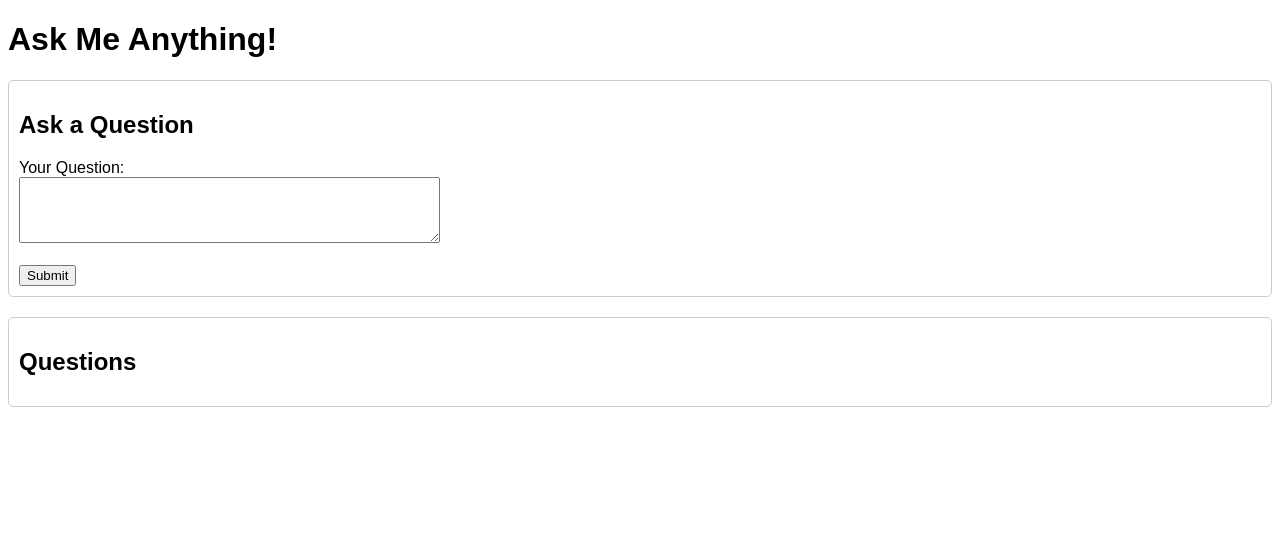
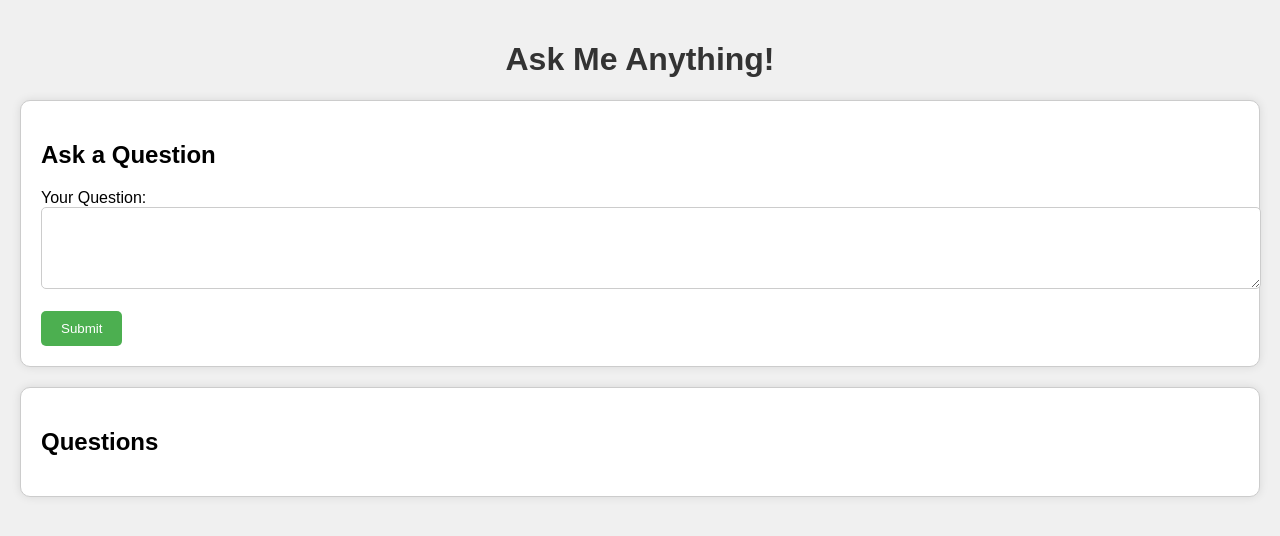
Before and after one commit to Lord9s/Smith-info, a website: page questions.html in a window 1280 px wide. Drawn offline with Linux system fonts and the light colour scheme.

Commit message:
Update questions.html

```diff
--- a/questions.html
+++ b/questions.html
@@ -6,16 +6,42 @@
     <title>Ask Me Anything</title>
     <style>
         body {
-            font-family: sans-serif;
+            font-family: 'Arial', sans-serif;
+            background-color: #f0f0f0;
+            margin: 0;
+            padding: 20px;
+        }
+        h1 {
+            text-align: center;
+            color: #333;
         }
         section {
             margin-bottom: 20px;
-            padding: 10px;
+            padding: 20px;
             border: 1px solid #ccc;
-            border-radius: 5px;
+            border-radius: 10px;
+            background-color: #fff;
+            box-shadow: 0 0 10px rgba(0, 0, 0, 0.1);
         }
         .question {
             margin-bottom: 10px;
+        }
+        button {
+            background-color: #4CAF50;
+            color: white;
+            padding: 10px 20px;
+            border: none;
+            border-radius: 5px;
+            cursor: pointer;
+        }
+        button:hover {
+            background-color: #45a049;
+        }
+        textarea {
+            width: 100%;
+            padding: 10px;
+            border-radius: 5px;
+            border: 1px solid #ccc;
         }
     </style>
 </head>
@@ -32,7 +58,6 @@
         </form>
     </section>
 
-
     <section id="questions-section">
         <h2>Questions</h2>
         <div id="questions-list">
@@ -41,11 +66,6 @@
     </section>
 
     <script>
-        // JavaScript code to handle form submission and display questions would go here.
-        // This would involve fetching data from a server (if you have one) or storing
-        // questions in local storage (for a simpler, client-side only version).
-        //  Example (Local Storage -  Not recommended for production):
-
         const questionForm = document.getElementById('question-form');
         const questionsList = document.getElementById('questions-list');
 
@@ -53,7 +73,6 @@
             event.preventDefault();
             const questionText = document.getElementById('question-text').value;
 
-            //Simple Local Storage (for demo purposes only!)
             let questions = JSON.parse(localStorage.getItem('questions')) || [];
             questions.push(questionText);
             localStorage.setItem('questions', JSON.stringify(questions));
@@ -62,7 +81,7 @@
         });
 
         function displayQuestions() {
-            questionsList.innerHTML = ''; // Clear existing questions
+            questionsList.innerHTML = '';
             let questions = JSON.parse(localStorage.getItem('questions')) || [];
             questions.forEach(question => {
                 const questionDiv = document.createElement('div');
@@ -72,9 +91,7 @@
             });
         }
 
-        displayQuestions(); //Load questions on page load
-
-
+        displayQuestions();
     </script>
 
 </body>
```
